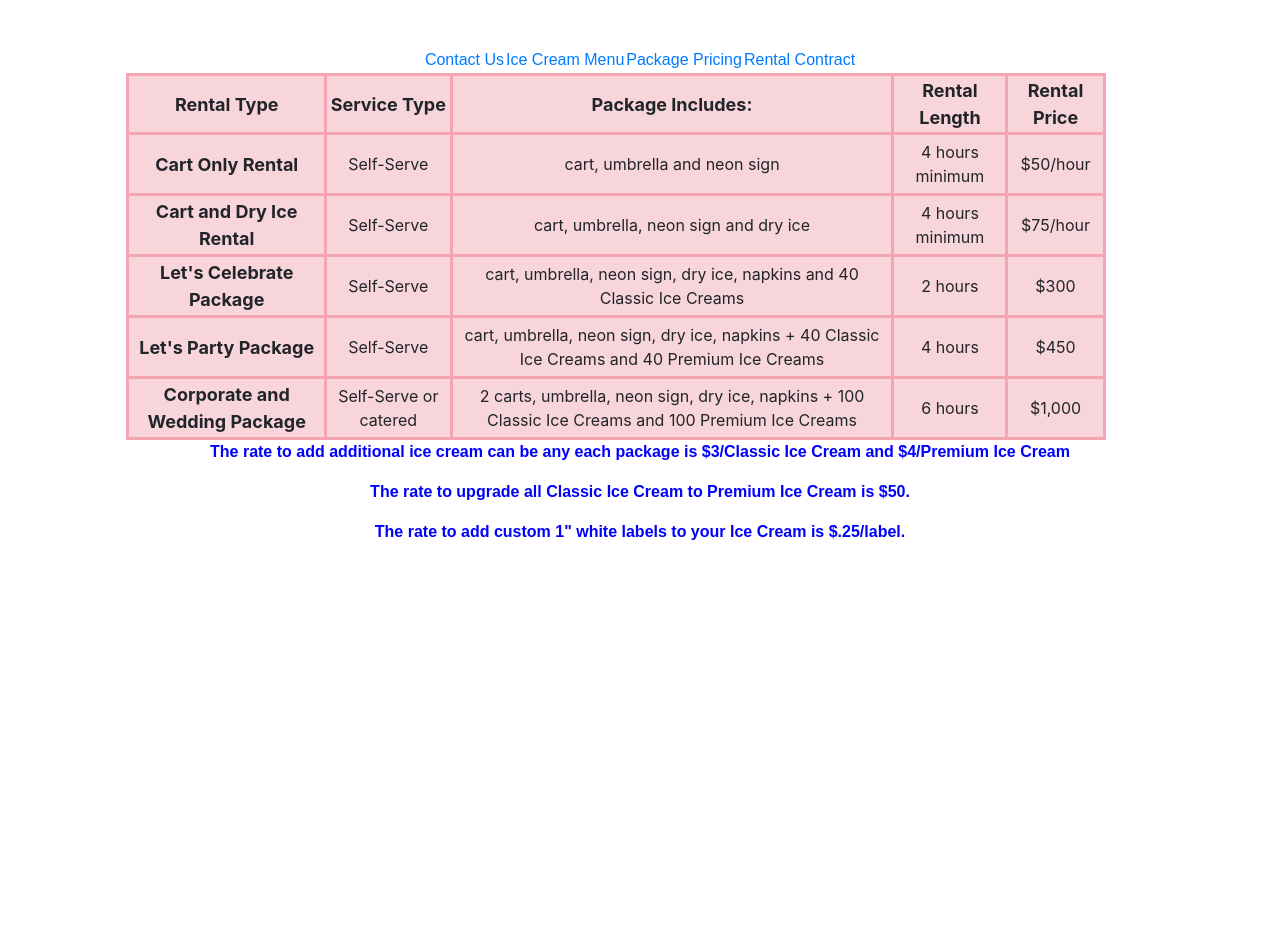
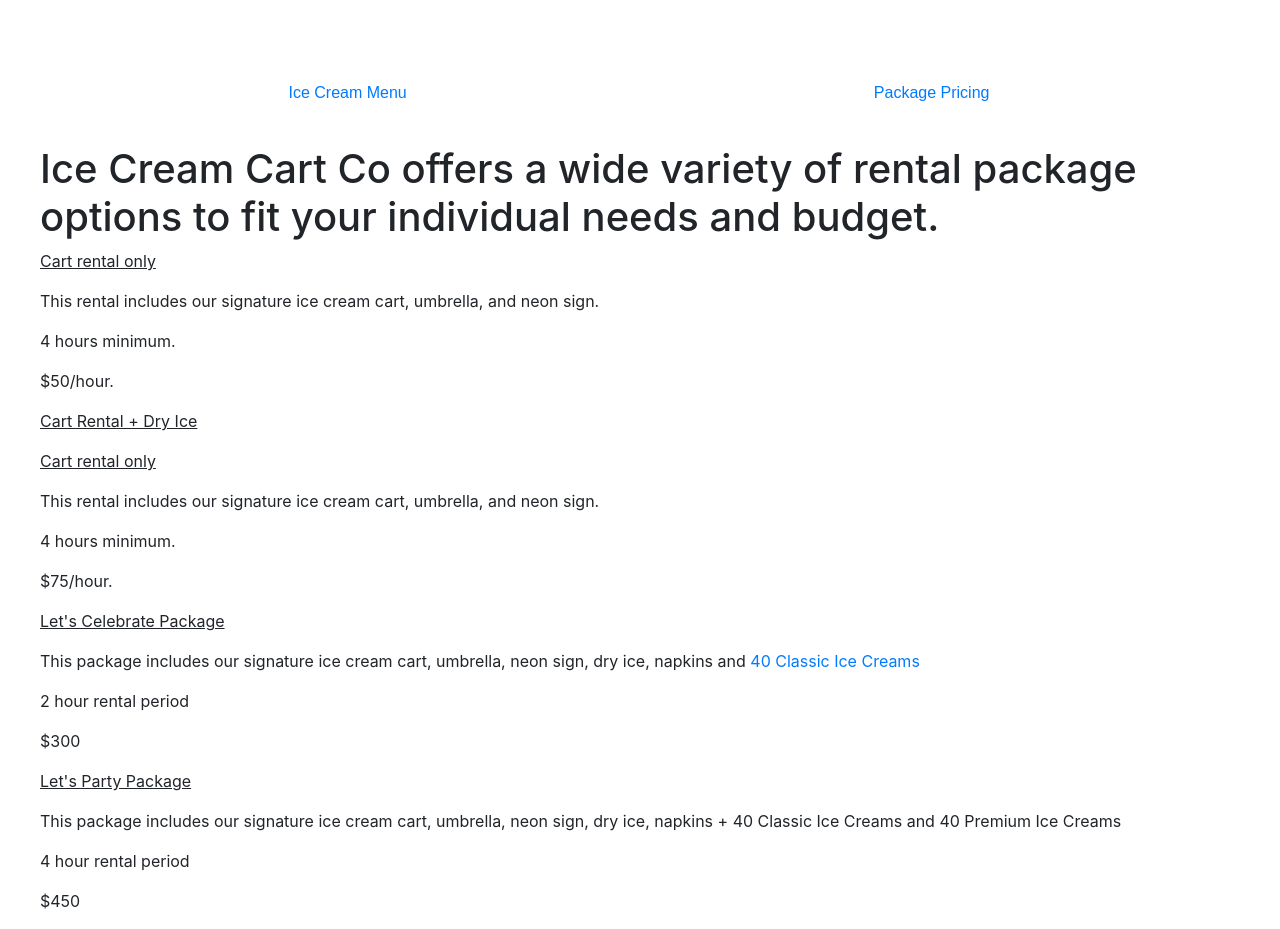
Before and after one commit to alexisForman/Ice_Cream_FE_Quick, an Angular app: page /pricing in a window 1280 px wide. Shown: the part 420-1349 px from the top of the page. Before the commit the page ends 980 px from the top, so only its background shows below. Built offline with nearby package versions, Linux system fonts and the light colour scheme.

Commit message:
more css updates

```diff
--- a/src/app/app.module.ts
+++ b/src/app/app.module.ts
@@ -9,6 +9,7 @@ import { RentalAgreementComponent } from './rental-agreement/rental-agreement.co
 import { MenuComponent } from './menu/menu.component';
 import { HomeComponent } from './home/home.component';
 import { ReactiveFormsModule } from '@angular/forms';
+import { HttpClientModule } from '@angular/common/http'
 
 @NgModule({
   declarations: [
@@ -22,7 +23,8 @@ import { ReactiveFormsModule } from '@angular/forms';
   imports: [
     BrowserModule,
     AppRoutingModule,
-    ReactiveFormsModule
+    ReactiveFormsModule,
+    HttpClientModule,
   ],
   providers: [],
   bootstrap: [AppComponent]
--- a/src/app/home/home.component.css
+++ b/src/app/home/home.component.css
@@ -1,13 +1,14 @@
-.cartImageContainer, .contactInfoWrapper{
+.cartImageContainer, .contactInfoWrapper, .emailWrapper, .phoneWrapper{
   width: 100vw;
-  /* display: flex; */
-  /* justify-content: center; */
+  display: flex;
+  justify-content: center;
+  padding: 3vw;
 }
 
-.cartImageContainer{
+/* .cartImageContainer{
   display: flex;
   justify-content: center;
-}
+} */
 
 h1{
   /* display: flex;
@@ -23,18 +24,13 @@ h2{
   /* display: flex;
   justify-content: center; */
   font-family: sans-serif;
-  width: 90%;
+  width: 70vw;
   text-align: center;
+  font-size: larger;
   /* margin: 1rem 1rem 1rem 1rem; */
 }
-/*
-div{
-  height: 100%;
-  width: 100%;
-  text-align: center;
-} */
 
 img{
-  max-width:max-content;
+  width: 70vw;
   height: auto;
 }
--- a/src/app/home/home.component.html
+++ b/src/app/home/home.component.html
@@ -1,9 +1,15 @@
-<div class="contactInfoWrapper">
-  <h1>Get in touch with us:</h1>
-  <h2>icecreamcartcollc@gmail.com</h2>
-  <h2>360-524-4339</h2>
-</div>
-
 <div class="cartImageContainer">
   <img src="../../assets/images/IMG_5500.jpg" class="cartImage">
 </div>
+
+<div class="contactInfoWrapper">
+  <h2>Get in touch with us:</h2>
+</div>
+
+<div class="emailWrapper">
+  <h2>icecreamcartcollc@gmail.com</h2>
+</div>
+
+<div class="phoneWrapper">
+  <h2>360-524-4339</h2>
+</div>
--- a/src/app/navbar/navbar.component.css
+++ b/src/app/navbar/navbar.component.css
@@ -1,6 +1,7 @@
 div{
   display: flex;
   justify-content: center;
+  padding: 1rem;
 }
 
 table, tr, td{
@@ -12,12 +13,15 @@ table, tr, td{
 
 table{
   border-collapse: separate;
+  display: flex;
+  justify-content: center
 }
 
 td{
   /* width: 25%; */
+  width: 50vw;
+  padding: 1.5rem;
   text-align: center;
-  /* padding: 3rem; */
 }
 
 h1{
--- a/src/app/navbar/navbar.component.html
+++ b/src/app/navbar/navbar.component.html
@@ -1,6 +1,6 @@
-<div>
+<!-- <div>
   <h1 class="blink">***WEBSITE CURRENTLY UNDER CONSTRUCTION. YOU MUST CALL OR EMAIL TO RESERVE YOUR RENTAL PACKAGE***</h1>
-</div>
+</div> -->
 
 <div class="logo-wrapper">
   <img src="../../assets/images/logo-pdf1024_1.jpg" class="logo">
@@ -9,10 +9,10 @@
 <div>
   <table>
     <tr>
-      <td class="blink"><a routerLink="/home">  Contact Us  </a></td>
+      <!-- <td class="blink"><a routerLink="/home">  Contact Us  </a></td> -->
       <td><a routerLink="/menu">  Ice Cream Menu  </a></td>
       <td><a routerLink="/pricing"> Package Pricing </a></td>
-      <td><a routerLink="/rental_agreement">  Rental Contract </a></td>
+      <!-- <td><a routerLink="/rental_agreement">  Rental Contract </a></td> -->
     </tr>
   </table>
 </div>
--- a/src/app/pricing/pricing.component.css
+++ b/src/app/pricing/pricing.component.css
@@ -1,4 +1,8 @@
-div{
+
+
+
+
+/* div{
   width: 90vw;
   display: flex;
   justify-content: center;
@@ -8,11 +12,11 @@ table{
   width: 85%;
 }
 
-table, tr, td{
+table, tr, td{ */
   /* border-collapse: separate; */
-  /* border-spacing: 0 1rem;
-  margin: 2vw 2vh 2vw 2vh; */
-  border-style: solid pink;
+  /* border-spacing: 0 1rem; */
+  /* margin: 2vw 2vh 2vw 2vh; */
+  /* border-style: solid pink;
   background-color: pink;
 }
 
@@ -36,3 +40,4 @@ p{
   font-family: fantasy;
   color: blue;
 }
+ */
--- a/src/app/pricing/pricing.component.html
+++ b/src/app/pricing/pricing.component.html
@@ -1,4 +1,38 @@
+<h1>Ice Cream Cart Co offers a wide variety of rental package options to fit your individual needs and budget.</h1>
+
 <div>
+  <p><u>Cart rental only</u></p>
+  <p>This rental includes our signature ice cream cart, umbrella, and neon sign.</p>
+  <p>4 hours minimum.</p>
+  <p>$50/hour.</p>
+</div>
+
+<div>
+  <p><u>Cart Rental + Dry Ice</u></p>
+  <p><u>Cart rental only</u></p>
+  <p>This rental includes our signature ice cream cart, umbrella, and neon sign.</p>
+  <p>4 hours minimum.</p>
+  <p>$75/hour.</p>
+</div>
+
+<div>
+  <p><u>Let's Celebrate Package</u></p>
+  <p>This package includes our signature ice cream cart, umbrella, neon sign, dry ice, napkins and <a routerLink="/menu">40 Classic Ice Creams</a></p>
+  <p>2 hour rental period</p>
+  <p>$300</p>
+</div>
+
+<div>
+  <p><u>Let's Party Package</u></p>
+  <p>This package includes our signature ice cream cart, umbrella, neon sign, dry ice, napkins + 40 Classic Ice Creams and 40 Premium Ice Creams</p>
+  <p>4 hour rental period</p>
+  <p>$450</p>
+</div>
+
+
+
+
+<!-- <div>
 <table>
 
   <tr>
@@ -54,4 +88,4 @@
 
 <p><b>The rate to add additional ice cream can be any each package is $3/Classic Ice Cream and $4/Premium Ice Cream</b></p>
 <p><b>The rate to upgrade all Classic Ice Cream to Premium Ice Cream is $50.</b></p>
-<p><b>The rate to add custom 1" white labels to your Ice Cream is $.25/label.</b></p>
+<p><b>The rate to add custom 1" white labels to your Ice Cream is $.25/label.</b></p> -->
--- a/src/app/rental-agreement/rental-agreement.component.ts
+++ b/src/app/rental-agreement/rental-agreement.component.ts
@@ -1,3 +1,4 @@
+import { HttpClient } from '@angular/common/http';
 import { Component, OnInit } from '@angular/core';
 import { FormControl, FormGroup } from '@angular/forms';
 
@@ -9,7 +10,7 @@ import { FormControl, FormGroup } from '@angular/forms';
 export class RentalAgreementComponent implements OnInit {
 
 
-  constructor() { }
+  constructor(private http:HttpClient) { }
 
   rentalForm = new FormGroup({
     Renters_Name: new FormControl(),
@@ -30,7 +31,9 @@ export class RentalAgreementComponent implements OnInit {
   }
 
   onSubmit()  {
-
+    const customerRequest = this.rentalForm.value;
+    this.http.post("", customerRequest)
+    console.log(this.rentalForm.value);
   }
 
 }
```
